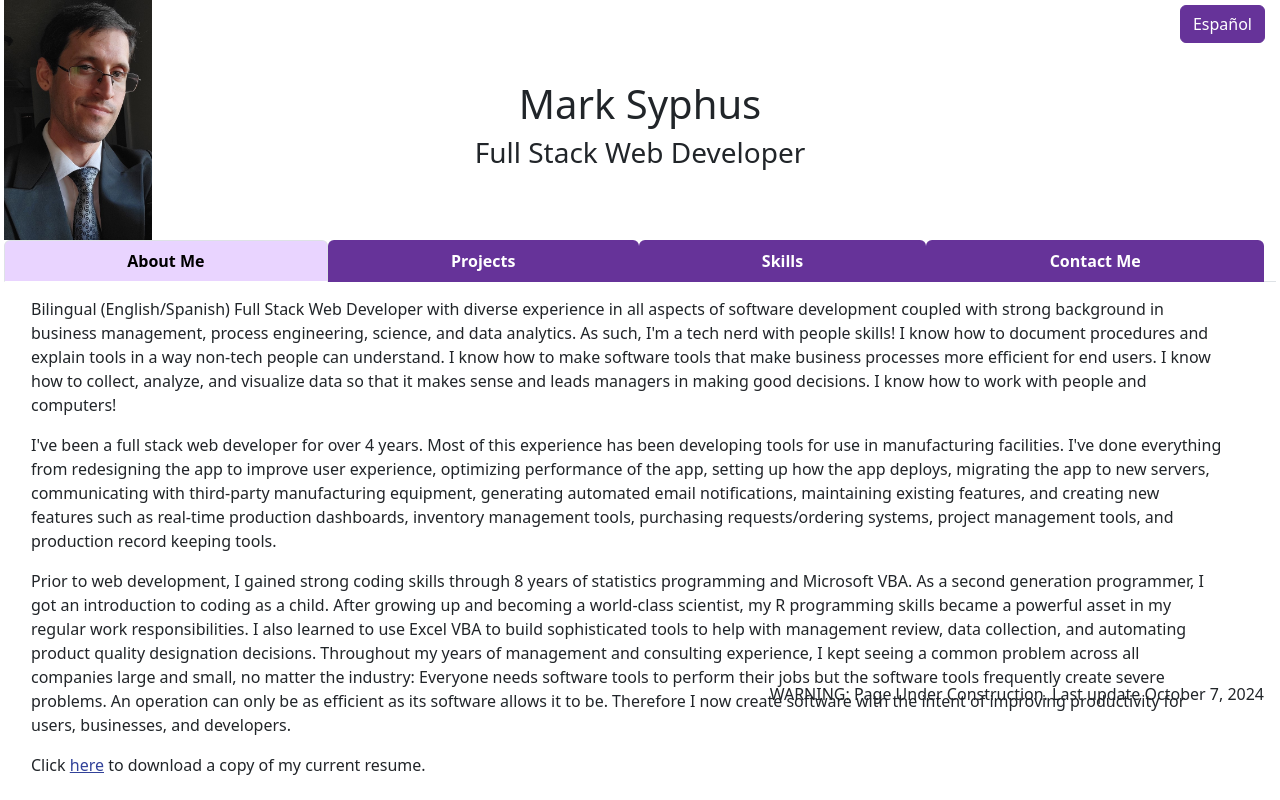
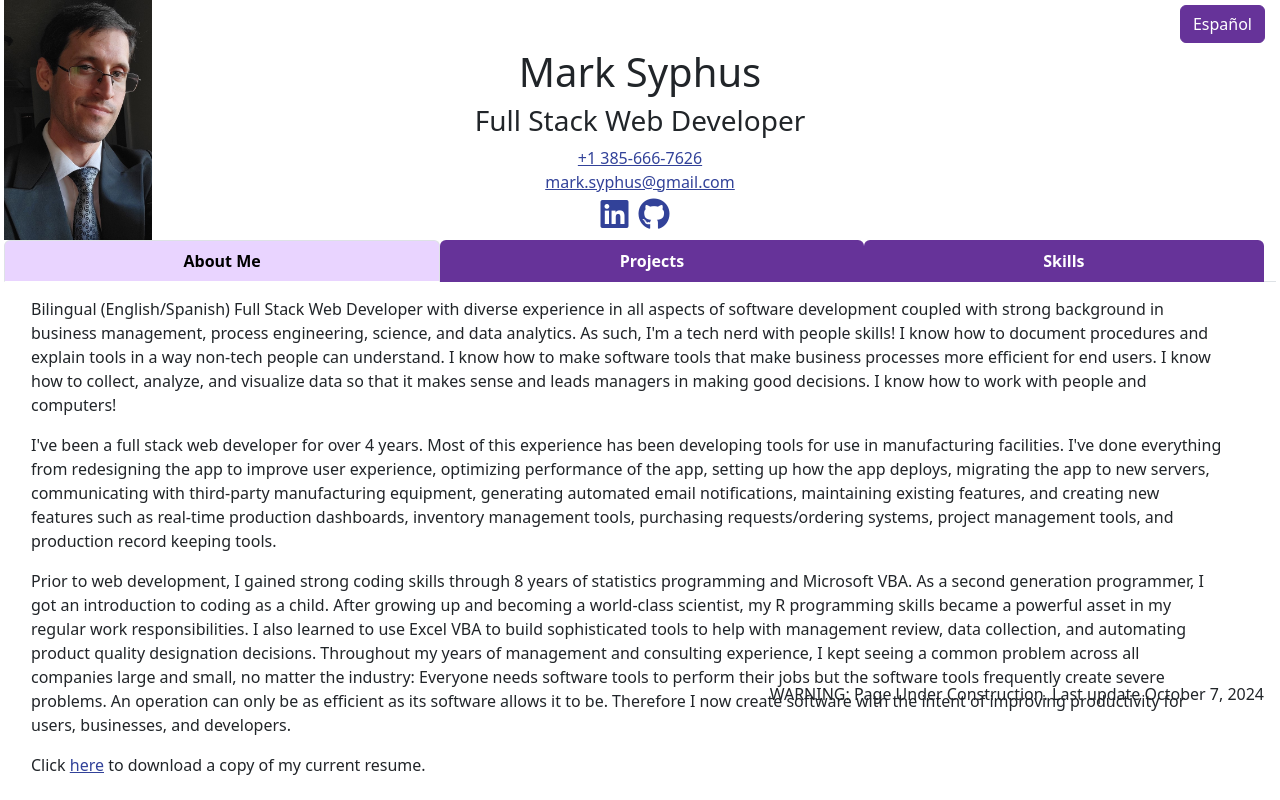
Before and after one commit to msyphus/msyphus.github.io, a React (Vite) app: page / in a window 1280 px wide. Built offline with nearby package versions, Linux system fonts and the light colour scheme.

Commit message:
changed contact info presentation

```diff
--- a/index.html
+++ b/index.html
@@ -1,6 +1,7 @@
 <!doctype html>
 <html lang="en">
   <head>
+    <script src="https://kit.fontawesome.com/eed290a44c.js" crossorigin="anonymous"></script>
     <meta charset="UTF-8" />
     <link rel="icon" type="image/svg+xml" href="/vite.svg" />
     <link
--- a/src/App.css
+++ b/src/App.css
@@ -5,6 +5,11 @@ a {
 .btn-primary, .btn-primary:hover {
   background-color: rebeccapurple;
   border-color: rebeccapurple;
+}
+
+.icon {
+  margin-right: 10px;
+  font-size: 32px;
 }
 
 .nav-link {
@@ -63,12 +68,12 @@ li {
 }
 
 .titleRow {
-  margin-top: 10vh;
+  margin-top: 6vh;
   text-align: center;
 }
 
-@media screen and (max-width: 612px) {
+@media screen and (max-width: 654px) {
   .titleRow {
-    margin-top: 5vh;
+    margin-top: 1vh;
   }
 }
--- a/src/App.jsx
+++ b/src/App.jsx
@@ -21,6 +21,38 @@ function App() {
           <Row className='text-center'>
             <h3>Full Stack Web Developer</h3>
           </Row>
+          <Row className='text-center'>
+            <Col className='px-0'>
+              <div>
+                <a href='tel:+13856667626'>
+                  +1 385-666-7626
+                </a>
+              </div>
+              <div>
+                <a href='mailto:mark.syphus@gmail.com'>
+                  mark.syphus@gmail.com
+                </a>
+              </div>
+            </Col>
+          </Row>
+          <Row className='text-center mt-1'>
+            <Col>
+              <a
+                href='https://www.linkedin.com/in/mark-syphus/'
+                target='_blank'
+                title='https://www.linkedin.com/in/mark-syphus/'
+              >
+                <i className="fab fa-linkedin icon" />
+              </a>
+              <a
+                href='https://github.com/msyphus'
+                target='_blank'
+                title='https://github.com/msyphus'
+              >
+                <i className="fab fa-github icon" />
+              </a>
+            </Col>
+          </Row>
         </Col>
         <Col>
           <LanguageToggler
--- a/src/ContactMe.jsx
+++ /dev/null
@@ -1,24 +0,0 @@
-function ContactMe() {
-
-    return (
-        <div className='contentContainer'>
-            <p>
-                Feel free to reach out to discuss how I can help you with your needs.
-            </p>
-            <p>
-                <b>Phone:</b> <a href='tel:+13856667626'>+1 385-666-7626</a>
-            </p>
-            <p>
-                <b>Email:</b> <a href='mailto:mark.syphus@gmail.com'>mark.syphus@gmail.com</a>
-            </p>
-            <p>
-                <b>LinkedIn:</b> <a href='https://www.linkedin.com/in/mark-syphus/' target='_blank' title='https://www.linkedin.com/in/mark-syphus/'>Mark Syphus</a>
-            </p>
-            <p>
-                <b>GitHub:</b> <a href='https://github.com/msyphus' target='_blank' title='https://github.com/msyphus'>msyphus</a>
-            </p>
-        </div>
-    )
-}
-
-export default ContactMe
--- a/src/MyTabs.jsx
+++ b/src/MyTabs.jsx
@@ -2,7 +2,6 @@ import { Tabs, Tab } from "react-bootstrap";
 import AboutMe from './AboutMe';
 import Projects from './Projects';
 import Skills from './Skills';
-import ContactMe from './ContactMe';
 
 function MyTabs() {
 
@@ -29,12 +28,6 @@ function MyTabs() {
             >
                 <Skills />
             </Tab>
-            <Tab
-                eventKey={'contact'}
-                title={'Contact Me'}
-            >
-                <ContactMe />
-            </Tab>
         </Tabs>
     )
 }
```
